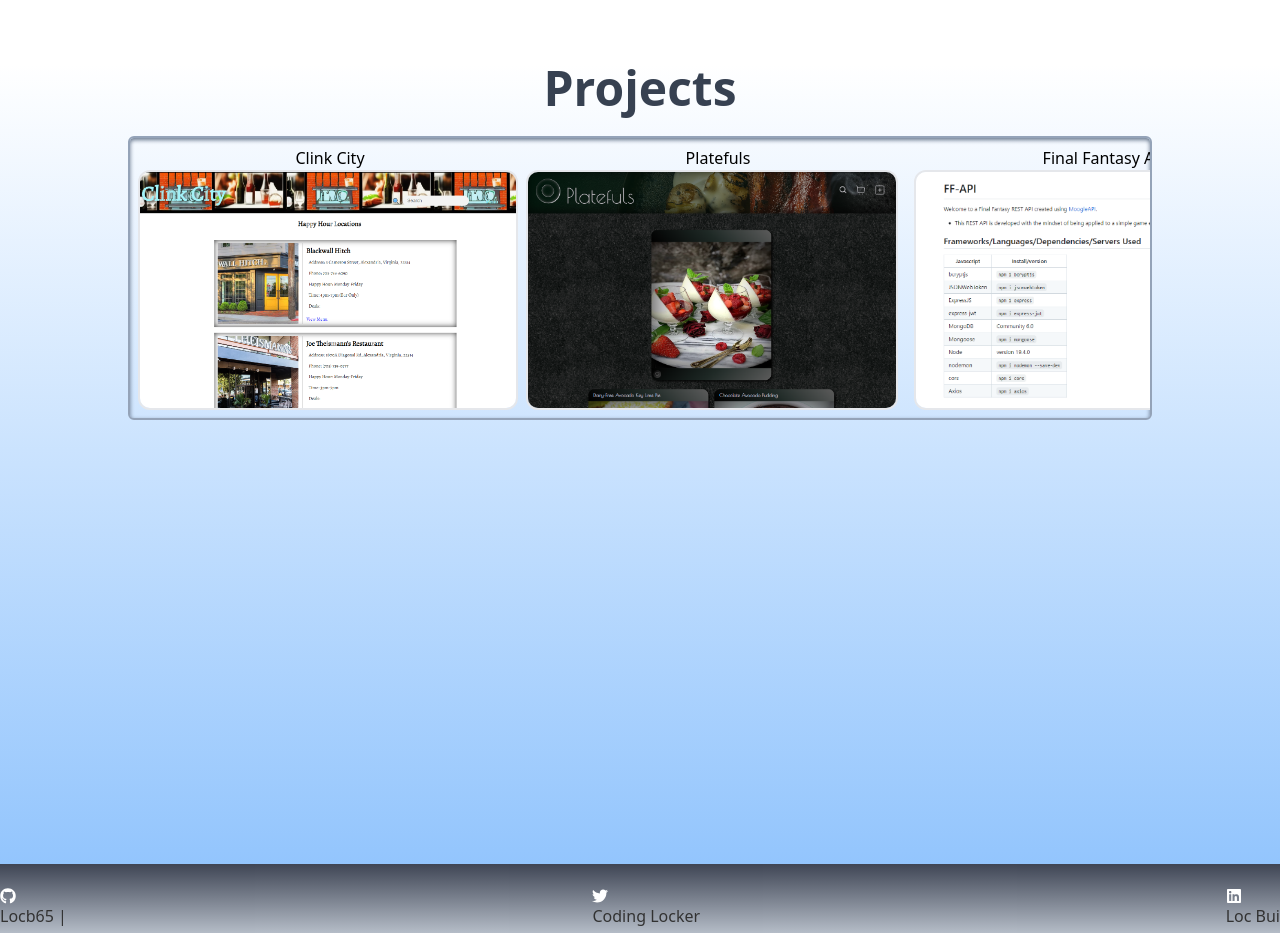
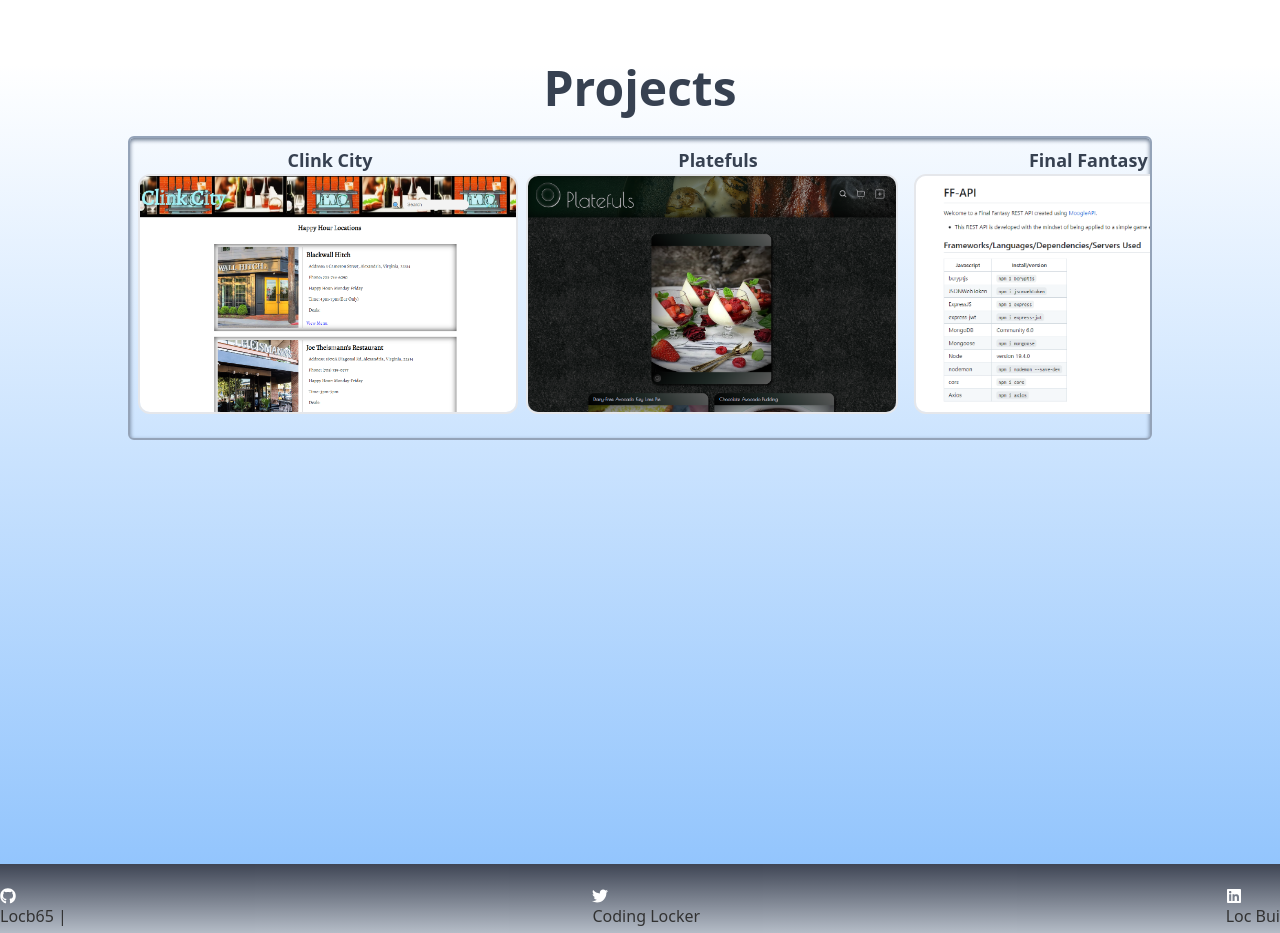
Before and after one commit to locb65/porfolio, a React (Create React App) app in the folder portfolio-app/: page / in a window 1280 px wide. Shown: the part 820-1753 px from the top of the page. Built offline with nearby package versions, Linux system fonts and the light colour scheme.

Commit message:
added more css

```diff
--- a/portfolio-app/src/pages/Components/clinkCityProject.jsx
+++ b/portfolio-app/src/pages/Components/clinkCityProject.jsx
@@ -4,14 +4,14 @@ import homePageImage from '../../utils/imgs/home-page.png'
 export const ClinkCityProject = ({projectImageStyle}) => {
     const [showDescription, setShowDescription] = useState(false);
     return (
-        <div className='flex flex-col justify-center items-center'
-        onMouseEnter={() => setShowDescription(true)}
-        onMouseLeave={() => setShowDescription(false)}>
-            <h1 className='space-y-0'>
+        <div className='flex flex-col justify-center items-center'>
+            <h1 className='space-y-0 text-lg font-bold text-gray-700'>
                 Clink City
             </h1>
             <div className='w-96'>
-                <img className={projectImageStyle} src={homePageImage} alt="img" />
+                <img className={projectImageStyle} src={homePageImage} alt="img"
+                        onMouseEnter={() => setShowDescription(true)}
+                        onMouseLeave={() => setShowDescription(false)} />
                 {showDescription && (
 					<div>
                         <p className='indent-5'> Clink City is a web portal designed aroudn the concept of finding local happy hour deals in your area. There is a lack of such a resource online and this is work in progress</p>
--- a/portfolio-app/src/pages/Components/ffApiProject.jsx
+++ b/portfolio-app/src/pages/Components/ffApiProject.jsx
@@ -4,14 +4,14 @@ import homePageImage from '../../utils/imgs/ffx-api.png'
 export const FFXAPIProject = ({projectImageStyle}) => {
     const [showDescription, setShowDescription] = useState(false);
     return (
-        <div className='flex flex-col justify-center items-center'
-        onMouseEnter={() => setShowDescription(true)}
-        onMouseLeave={() => setShowDescription(false)}>
-            <h1 className='space-y-0'>
+        <div className='flex flex-col justify-center items-center'>
+            <h1 className='space-y-0 text-lg font-bold text-gray-700'>
                 Final Fantasy API
             </h1>
             <div className='w-96'>
-                <img className={projectImageStyle} src={homePageImage} alt="img" />
+                <img className={projectImageStyle} src={homePageImage} alt="img"
+                        onMouseEnter={() => setShowDescription(true)}
+                        onMouseLeave={() => setShowDescription(false)} />
                 {showDescription && (
 					<div>
                         <p className='indent-5'> A simple API created for the Final Fantasy Game Series. This game series has been my favorite since I was a child and this will serve as a database you can add to. Features include: Adding Characters, Generating 1 on 1 match ups, Generating teams of 3.</p>
--- a/portfolio-app/src/pages/Components/platefulsProject.jsx
+++ b/portfolio-app/src/pages/Components/platefulsProject.jsx
@@ -5,14 +5,14 @@ import homePageImage from '../../utils/imgs/Platefuls-home.png'
 export const PlatefulsProject = ({projectImageStyle}) => {
 	const [showDescription, setShowDescription] =useState(false);
 	return (
-		<div className='flex flex-col justify-center items-center'
-		onMouseEnter={() => setShowDescription(true)}
-		onMouseLeave={() => setShowDescription(false)}>
-			<h1 className='space-y-0'>
+		<div className='flex flex-col justify-center items-center'>
+			<h1 className='space-y-0 text-lg font-bold text-gray-700'>
 				Platefuls
 			</h1>
 			<div className='w-96'>
-				<img className={projectImageStyle}  src={homePageImage} alt="img" />
+				<img className={projectImageStyle}  src={homePageImage} alt="img"
+						onMouseEnter={() => setShowDescription(true)}
+						onMouseLeave={() => setShowDescription(false)}/>
 				{showDescription && (
 					<div>
 						<p className='indent-5'> An Instagram-like app for cooking and recipes. Features include: View Recipes, Adding new Recipes, Search Feature, Creating a Grocery list for a Recipe.</p>
--- a/portfolio-app/src/pages/Components/projects.jsx
+++ b/portfolio-app/src/pages/Components/projects.jsx
@@ -39,6 +39,7 @@ export const Projects = () => {
             border-2
             border-slate-400
             p-2
+            pb-6
             rounded-md
             overflow-visible
             shadow-inner
--- a/portfolio-app/src/pages/Components/triviaGame.jsx
+++ b/portfolio-app/src/pages/Components/triviaGame.jsx
@@ -4,14 +4,14 @@ import triviaImage from '../../utils/imgs/trivia-game.png'
 export const TriviaProject = ({projectImageStyle}) => {
     const [showDescription, setShowDescription] = useState(false);
     return (
-        <div className='flex flex-col justify-center items-center'
-        onMouseEnter={() => setShowDescription(true)}
-        onMouseLeave={() => setShowDescription(false)}>
-            <h1 className='space-y-0'>
+        <div className='flex flex-col justify-center items-center'>
+            <h1 className='space-y-0 text-lg font-bold text-gray-700'>
                 Final Fantasy API
             </h1>
             <div className='w-96'>
-                <img className={projectImageStyle} src={triviaImage} alt="img" />
+                <img className={projectImageStyle} src={triviaImage} alt="img"
+                        onMouseEnter={() => setShowDescription(true)}
+                        onMouseLeave={() => setShowDescription(false)} />
                 {showDescription && (
 					<div>
                         <p className='indent-5'> A static web trivia game about everything. There are 10 questions and you must answer all of them correctly. Users can restart at the end of the game.</p>
```
